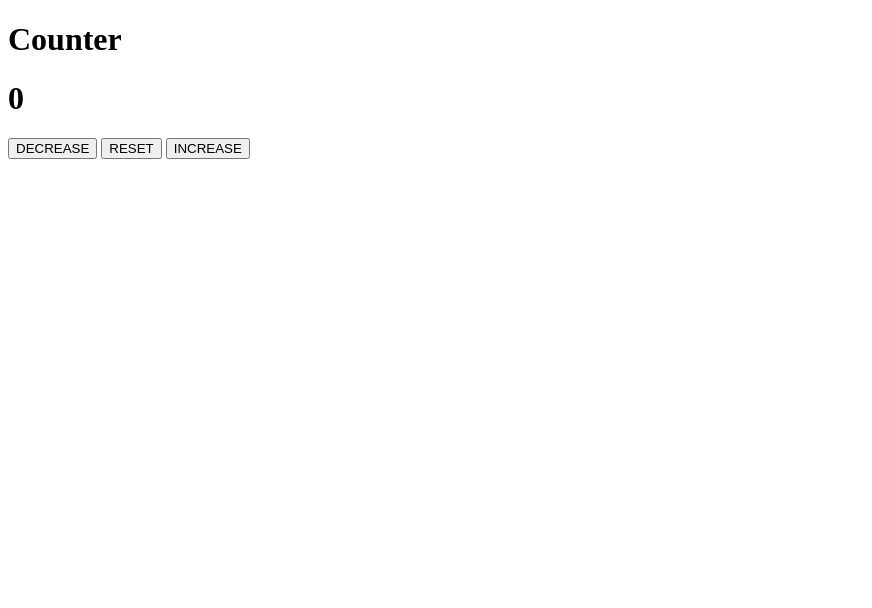
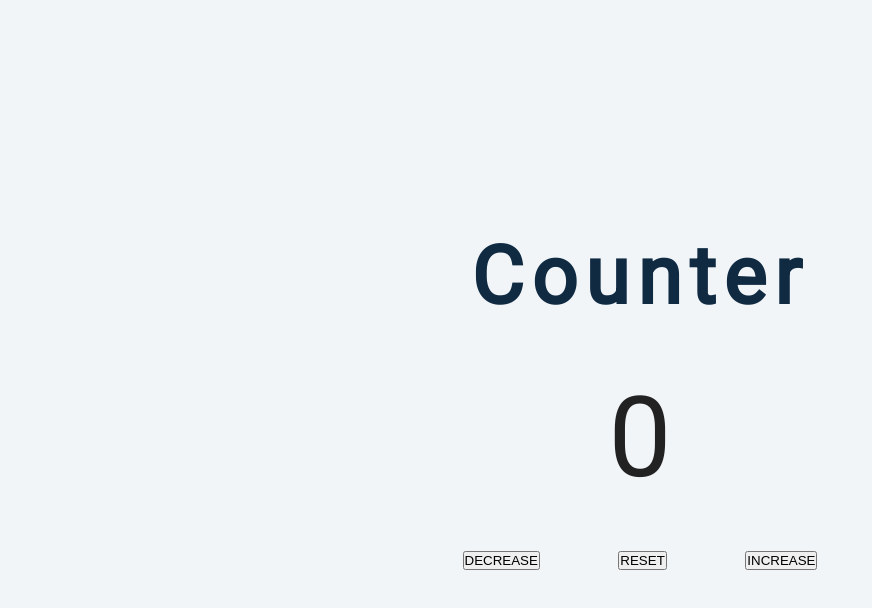
Before and after one commit to Talha-Bayansar/counter, a plain HTML site: page index.html in a window 1280 px wide. Shown: the whole page, without its empty margins (0-872 px from the left). Drawn offline with Linux system fonts and the light colour scheme.

Commit message:
added styling to title and counter

```diff
--- a/index.html
+++ b/index.html
@@ -3,15 +3,18 @@
 <head>
     <meta charset="UTF-8">
     <meta name="viewport" content="width=device-width, initial-scale=1.0">
-    <title>Counter</title>
+    <link rel="stylesheet" href="styles.css">
+    <link href="https://fonts.googleapis.com/css2?family=Roboto&display=swap" rel="stylesheet">    <title>Counter</title>
 </head>
 <body>
     <div class="container">
         <h1 class="title">Counter</h1>
-        <h1 class="counter">0</h1>
-        <button class="decrease">DECREASE</button>
-        <button class="reset">RESET</button>
-        <button class="increase">INCREASE</button>
+        <span class="counter">0</span>
+        <div class="buttons">
+            <button class="decrease">DECREASE</button>
+            <button class="reset">RESET</button>
+            <button class="increase">INCREASE</button>
+        </div>
     </div>
 </body>
 </html>
--- a/styles.css
+++ b/styles.css
@@ -0,0 +1,39 @@
+*{
+    margin: 0;
+    padding: 0;
+    box-sizing: border-box;
+}
+
+body{
+    font-family: "Roboto", sans-serif;
+    background-color: #F1F5F8;
+}
+
+.container{
+    width: 80%;
+    height: 100vh;
+    margin: auto;
+    display: flex;
+    flex-direction: column;
+    justify-content: center;
+    align-items: center;
+}
+
+.title{
+    color: #102A42;
+    font-size: 5rem;
+    letter-spacing: 0.5rem;
+}
+
+.counter{
+    color: #222222;
+    font-size: 7rem;
+    font-weight: 500;
+    margin: 3rem 0;
+}
+
+.buttons{
+    display: flex;
+    width: 50%;
+    justify-content: space-evenly;
+}
```
